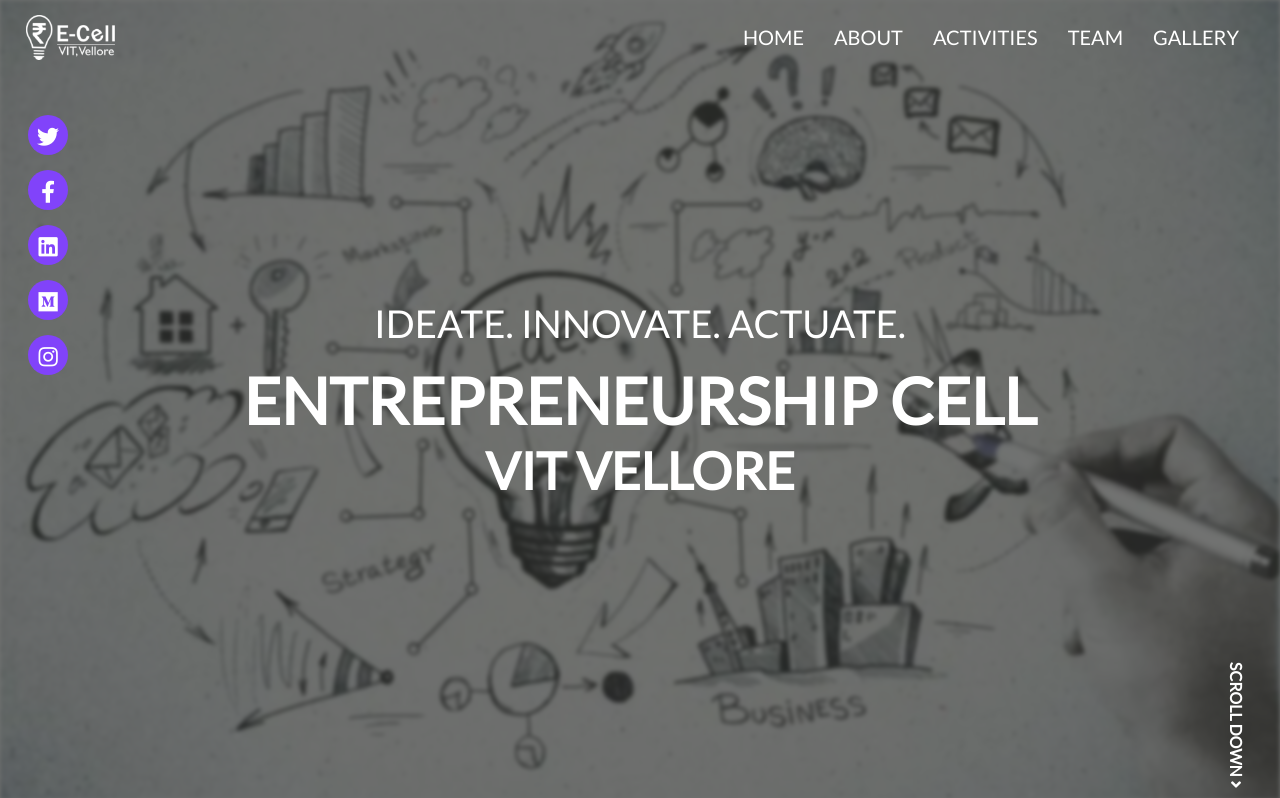
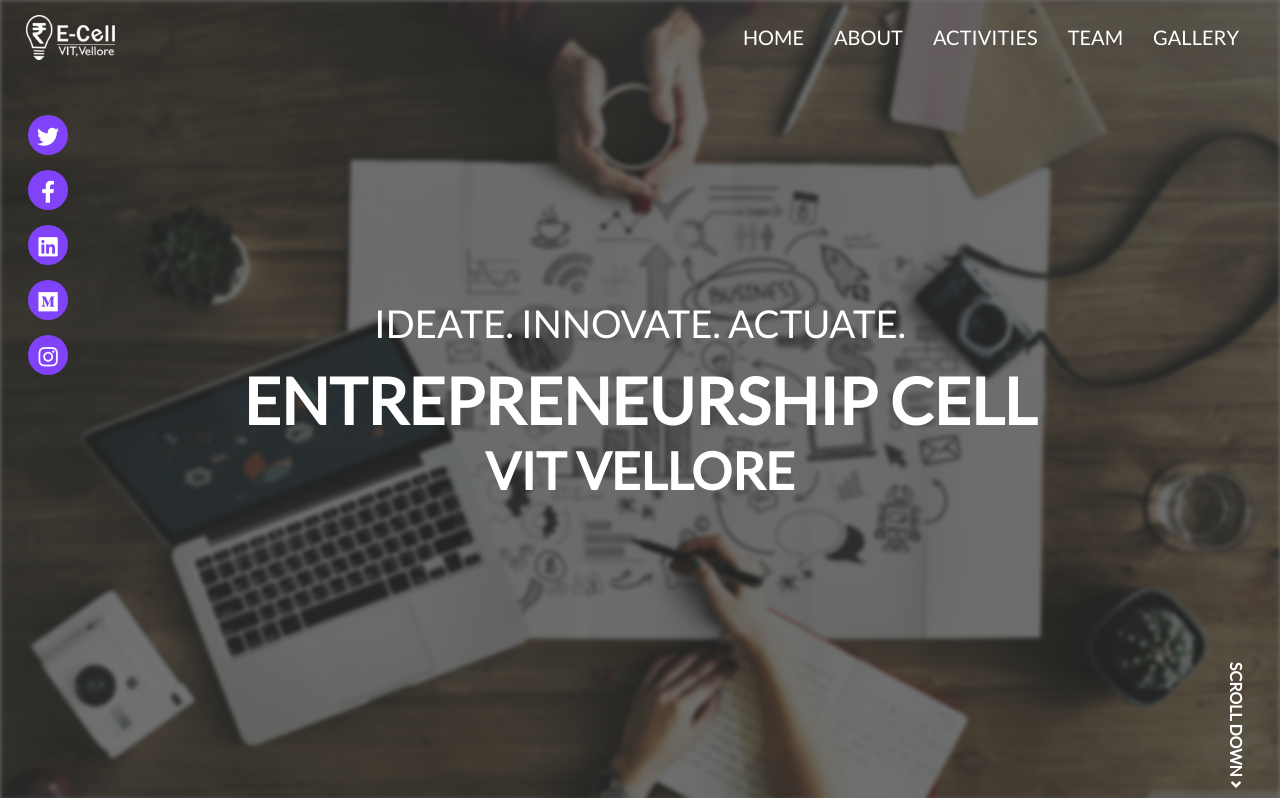
Before and after one commit to ecellvit/ECellVit20, a React (Create React App) app: page / in a window 1280 px wide. Shown: the top 798 px of the page. Built offline with nearby package versions, Linux system fonts and the light colour scheme.

Commit message:
Update Landing.css

```diff
--- a/src/Sections/Landing.css
+++ b/src/Sections/Landing.css
@@ -1,6 +1,6 @@
 .background {
     background-color: #000000;
-    background-image: url('/assets/cover.png');
+    background-image: url('/assets/final_cover.jpg');
     filter: blur(2px);
     -webkit-filter: blur(2px);
     background-size: cover;
```
